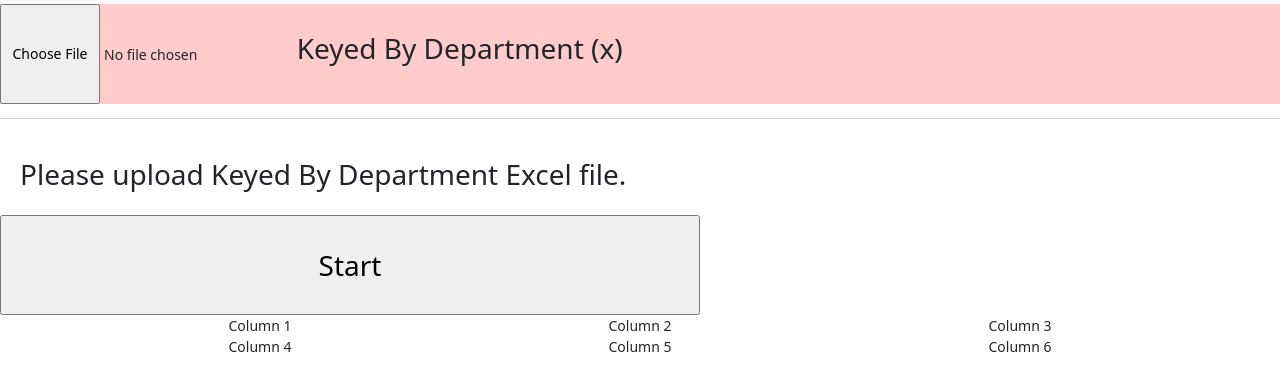
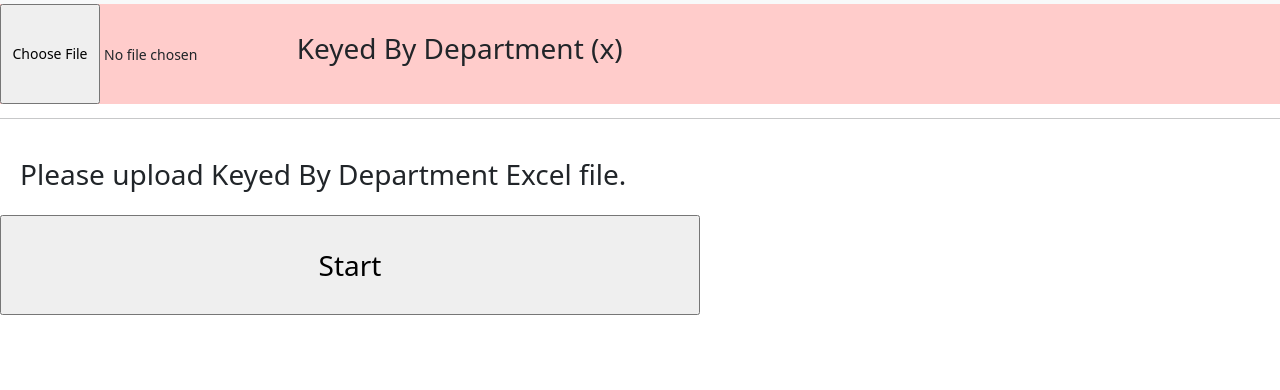
Before and after one commit to Tdzie/ReportCart, a plain HTML site: page index.html in a window 1280 px wide. Shown: the part 82-472 px from the top of the page. Drawn offline with nearby package versions, Linux system fonts and the light colour scheme.

Commit message:
Update index.html

```diff
--- a/index.html
+++ b/index.html
@@ -80,16 +80,6 @@
     <div id="dvExcel1"></div>
     <div id="test"></div>
 
-<div class="container text-center">
-  <div class="row row-cols-3">
-    <div class="col">Column 1</div>
-    <div class="col">Column 2</div>
-    <div class="col">Column 3</div>
-    <div class="col">Column 4</div>
-    <div class="col">Column 5</div>
-    <div class="col">Column 6</div>
-  </div>
-</div>
 
 </div>
 
```
